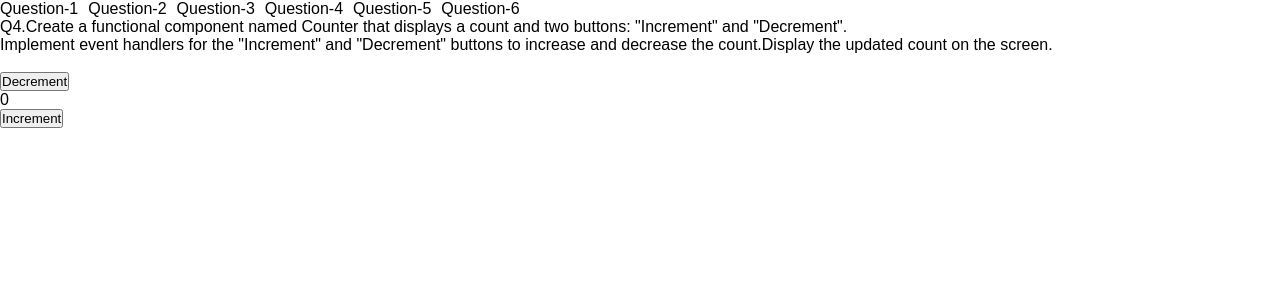
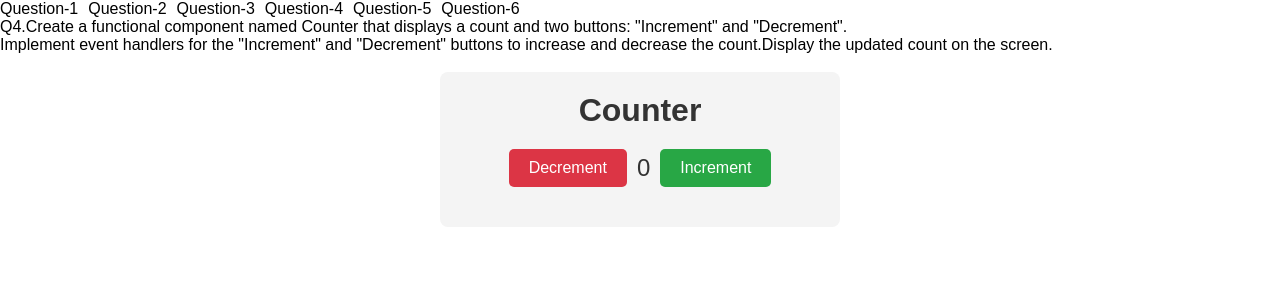
Before and after one commit to abhijeet-successivetech/React-Training, a Next.js app: page /assignment-1/question-4 in a window 1280 px wide. Shown: the top 300 px of the page. Built offline with nearby package versions, Linux system fonts and the light colour scheme.

Commit message:
fixed the counter file

```diff
--- a/src/component/Counter.jsx
+++ b/src/component/Counter.jsx
@@ -1,19 +1,83 @@
 "use client";
 import { useState } from "react";
+
 const Counter = () => {
   const [state, setState] = useState(0);
-  function Increment() {
+
+  function handleIncrement() {
     setState(state + 1);
   }
-  function Decrement() {
+
+  function handleDecrement() {
     setState(state - 1);
   }
+
   return (
-    <>
-      <button onClick={Decrement}>Decrement </button>
-      <p>{state}</p>
-      <button onClick={Increment}>Increment </button>
-    </>
+    <div
+      style={{
+        width: "100%",
+        maxWidth: "400px",
+        marginInline: "auto",
+        padding: "20px",
+        backgroundColor: "#f4f4f4",
+        borderRadius: "8px",
+        display: "flex",
+        flexDirection: "column",
+        alignItems: "center",
+      }}
+    >
+      <h2
+        style={{
+          fontSize: "2rem",
+          color: "#333",
+          textAlign: "center",
+          marginBottom: "20px",
+        }}
+      >
+        Counter
+      </h2>
+
+      <div
+        style={{
+          display: "flex",
+          gap: "10px",
+          alignItems: "center",
+          marginBottom: "20px",
+        }}
+      >
+        <button
+          onClick={handleDecrement}
+          style={{
+            backgroundColor: "#dc3545",
+            color: "#fff",
+            border: "none",
+            padding: "10px 20px",
+            fontSize: "1rem",
+            cursor: "pointer",
+            borderRadius: "5px",
+          }}
+        >
+          Decrement
+        </button>
+
+        <p style={{ fontSize: "1.5rem", color: "#333", margin: "0" }}>{state}</p>
+
+        <button
+          onClick={handleIncrement}
+          style={{
+            backgroundColor: "#28a745",
+            color: "#fff",
+            border: "none",
+            padding: "10px 20px",
+            fontSize: "1rem",
+            cursor: "pointer",
+            borderRadius: "5px",
+          }}
+        >
+          Increment
+        </button>
+      </div>
+    </div>
   );
-}
+};
 export default Counter;
```
